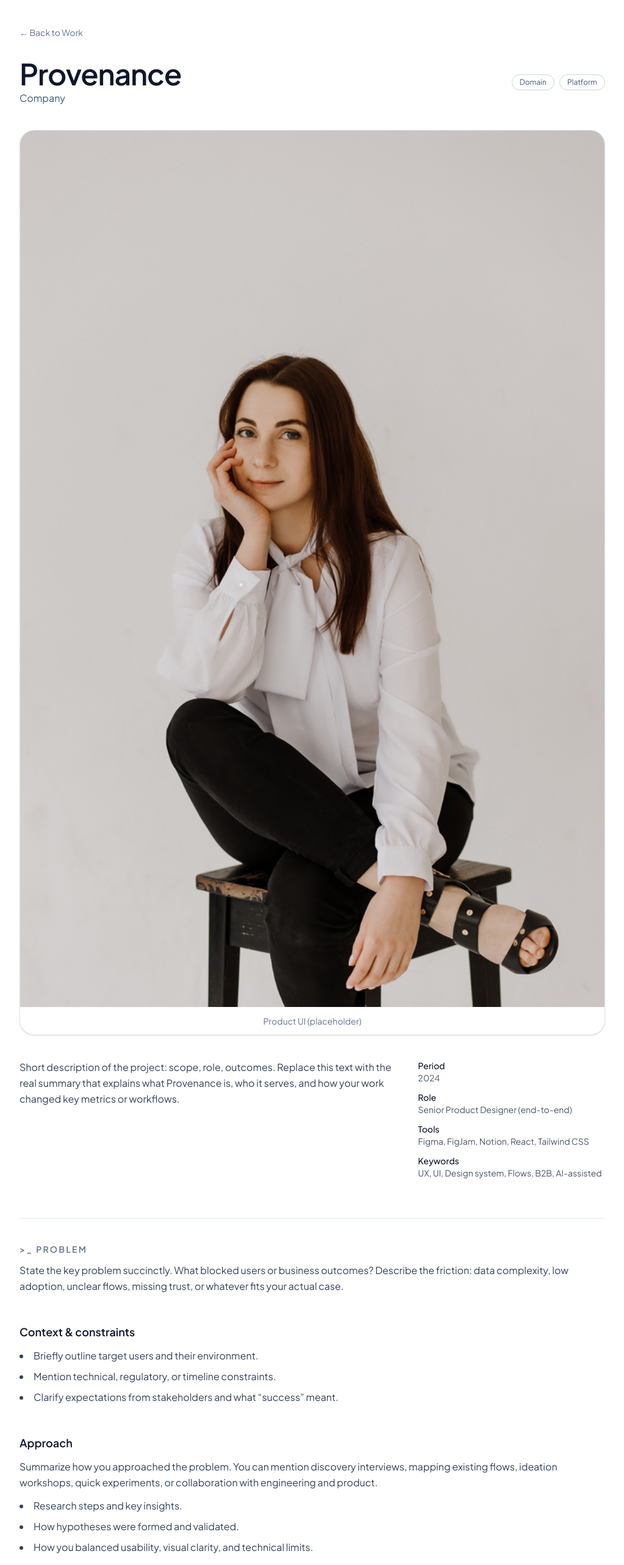
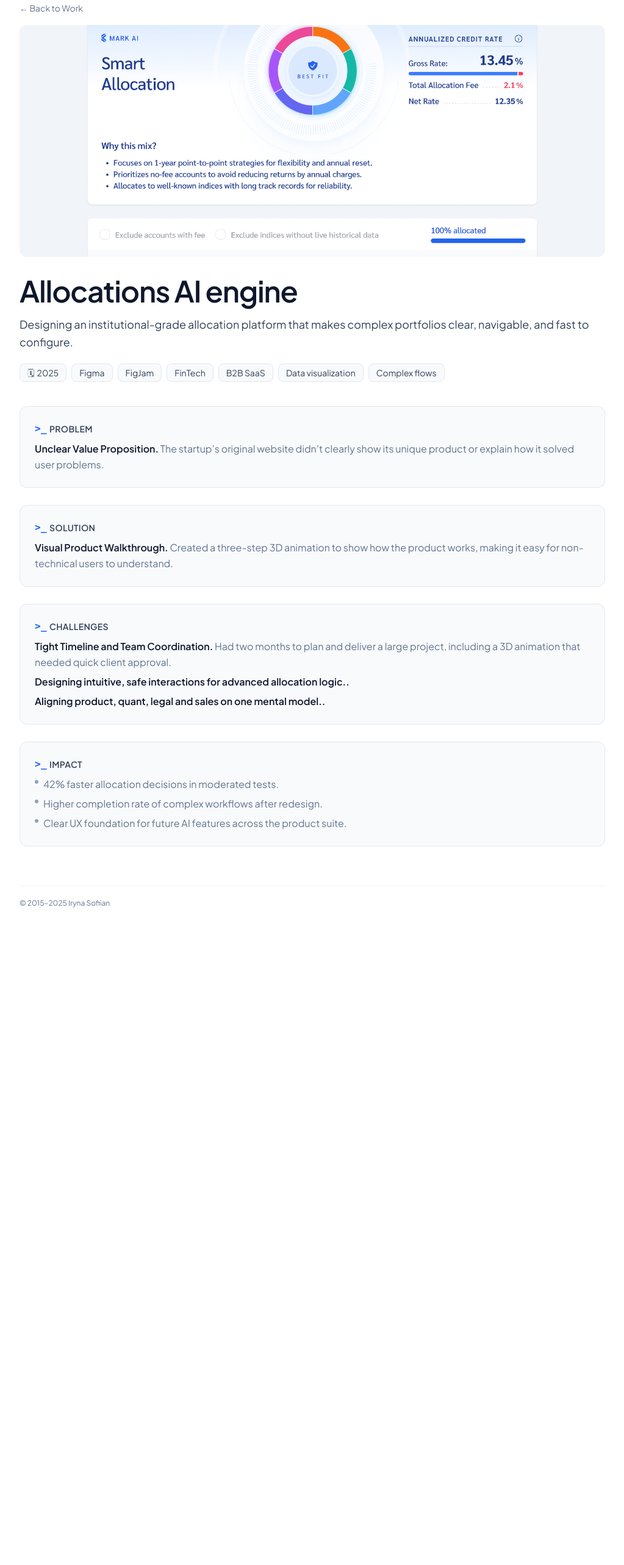
Before and after one commit to LiraCalifornia/iryna-portfolio, a Next.js app: page /work/allocations in a window 1280 px wide. Shown: the part 120-2686 px from the top of the page at 61% size, without its empty margins (128-1151 px from the left). After the commit the page ends 1665 px from the top, so only its background shows below. Built offline with nearby package versions, Linux system fonts and the light colour scheme.

Commit message:
Project styles design

```diff
--- a/src/app/work/[slug]/page.tsx
+++ b/src/app/work/[slug]/page.tsx
@@ -1,186 +1,269 @@
-// src/app/work/provenance/page.tsx
-import type { Metadata } from "next";
+import Image from "next/image";
 import Link from "next/link";
-import Image from "next/image";
+import { notFound } from "next/navigation";
 
-export const metadata: Metadata = {
-  title: "Provenance — Case Study | Iryna Sofiian",
-  description:
-    "Case study: Provenance. Short description of scope, role, outcomes, and product impact.",
-  alternates: { canonical: "/work/provenance" },
+type ProjectConfig = {
+  title: string;
+  subtitle?: string;
+  image?: string;
+  period?: string;
+  tools?: string;
+  keywords?: string;
+  problem?: string;
+  solution?: string;
+  challenges?: string[];
+  impact?: string[];
 };
 
-export default function ProvenancePage() {
+const allocationsCase: ProjectConfig = {
+  title: "Allocations AI engine",
+  subtitle:
+    "Designing an institutional-grade allocation platform that makes complex portfolios clear, navigable, and fast to configure.",
+  image: "/allocations-test.png",
+  period: "2025",
+  tools: "Figma, FigJam",
+  keywords:
+    "FinTech, B2B SaaS, Data visualization, Complex flows",
+  problem:
+    "Unclear Value Proposition. The startup’s original website didn’t clearly show its unique product or explain how it solved user problems.",
+  solution:
+    "Visual Product Walkthrough. Created a three-step 3D animation to show how the product works, making it easy for non-technical users to understand.",
+  challenges: [
+    "Tight Timeline and Team Coordination. Had two months to plan and deliver a large project, including a 3D animation that needed quick client approval.",
+    "Designing intuitive, safe interactions for advanced allocation logic.",
+    "Aligning product, quant, legal and sales on one mental model.",
+  ],
+  impact: [
+    "42% faster allocation decisions in moderated tests.",
+    "Higher completion rate of complex workflows after redesign.",
+    "Clear UX foundation for future AI features across the product suite.",
+  ],
+};
+
+const projects: Record<string, ProjectConfig> = {
+  allocations: allocationsCase,
+  "website-boost": {
+    title: "Marketing Website Optimization",
+    subtitle:
+      "Full case study coming soon. Focused on structure, messaging and experiments that moved revenue.",
+  },
+  flows: {
+    title: "Operational Tools & AI-assisted Flows",
+    subtitle:
+      "Full case study coming soon. Deep dive into complex internal workflows.",
+  },
+};
+
+export function generateStaticParams() {
+  return Object.keys(projects).map((slug) => ({ slug }));
+}
+
+export default async function WorkDetailPage({
+  params,
+}: {
+  params: Promise<{ slug: string }>;
+}) {
+  const { slug } = await params;
+  const project = projects[slug];
+
+  if (!project) {
+    notFound();
+  }
+
+  const {
+    title,
+    subtitle,
+    image,
+    period,
+    tools,
+    keywords,
+    problem,
+    solution,
+    challenges,
+    impact,
+  } = project;
+
+  const hasFullCase = Boolean(problem && solution);
+
+  const splitText = (text: string) => {
+    const [first, ...rest] = text.split(". ");
+    return { first, rest: rest.join(". ") };
+  };
+
+  const toolsTags = tools
+    ? tools.split(",").map((t) => t.trim()).filter(Boolean)
+    : [];
+  const keywordTags = keywords
+    ? keywords.split(",").map((t) => t.trim()).filter(Boolean)
+    : [];
+
   return (
-    <main className="min-h-screen bg-white py-16 sm:py-24">
-      {/* Головний консистентний wrapper */}
-      <div className="mx-auto w-full max-w-6xl px-6 lg:px-24">
+    <main className="bg-white">
+      <div className="mx-auto max-w-5xl px-4 sm:px-6 lg:px-8 py-10 sm:py-14">
         {/* Back link */}
+        <div className="mb-4">
           <Link
             href="/work"
-          className="text-sm text-slate-500 hover:text-slate-700 transition"
+            className="inline-flex items-center text-xs sm:text-sm text-slate-500 hover:text-slate-900 transition"
           >
             ← Back to Work
           </Link>
+        </div>
+
+        {/* Hero image */}
+        {image && (
+          <div className="relative w-full h-[220px] sm:h-[320px] md:h-[380px] rounded-xl overflow-hidden bg-slate-100">
+            <Image
+              src={image}
+              alt={title}
+              fill
+              className="object-cover"
+              sizes="100vw"
+            />
+          </div>
+        )}
 
         {/* Header */}
-        <header className="mt-8 flex flex-col gap-4 sm:flex-row sm:items-center sm:justify-between">
-          <div>
-            <h1 className="text-4xl sm:text-5xl font-semibold tracking-tight text-slate-900">
-              Provenance
+        <header className="mt-8">
+          <h1 className="text-3xl sm:text-4xl md:text-5xl font-semibold tracking-tight text-slate-900">
+            {title}
           </h1>
-            <p className="mt-1 text-sm sm:text-base text-slate-600">
-              Company
+          {subtitle && (
+            <p className="mt-3 sm:mt-4 text-sm sm:text-base md:text-lg leading-relaxed text-slate-700">
+              {subtitle}
             </p>
-          </div>
+          )}
 
-          <div className="flex flex-wrap gap-2">
-            <span className="inline-flex items-center rounded-full border border-slate-300 px-3 py-1 text-xs text-slate-600">
-              Domain
+          {/* Meta badges */}
+          <div className="mt-5 flex flex-wrap gap-2 text-xs sm:text-sm">
+            {period && (
+              <span className="inline-flex items-center gap-1 rounded-lg border border-slate-200 bg-slate-50 px-3 py-1 text-slate-700">
+                <span>🗓</span>
+                {period}
               </span>
-            <span className="inline-flex items-center rounded-full border border-slate-300 px-3 py-1 text-xs text-slate-600">
-              Platform
+            )}
+
+            {toolsTags.map((tag, index) => (
+              <span
+                key={`tool-${index}`}
+                className="inline-flex items-center rounded-lg border border-slate-200 bg-slate-50 px-3 py-1 text-slate-700"
+              >
+                {tag}
               </span>
+            ))}
+
+            {keywordTags.map((tag, index) => (
+              <span
+                key={`kw-${index}`}
+                className="inline-flex items-center rounded-lg border border-slate-200 bg-slate-50 px-3 py-1 text-slate-700"
+              >
+                {tag}
+              </span>
+            ))}
           </div>
         </header>
 
-        {/* Hero image card */}
-        <section className="mt-10 rounded-3xl border border-slate-200 bg-white overflow-hidden shadow-sm">
-          <Image
-            src="/hero-portrait.jpg" // placeholder, заміниш на скрін продукту
-            alt="Product UI (placeholder)"
-            width={1600}
-            height={900}
-            className="w-full h-auto object-cover"
-          />
-          <p className="px-6 py-3 text-center text-sm text-slate-500 border-t border-slate-100">
-            Product UI (placeholder)
+        {hasFullCase ? (
+          <section className="mt-10 space-y-6 sm:space-y-7">
+            {/* Problem */}
+            <div className="rounded-xl bg-slate-50 border border-slate-200 px-4 py-4 sm:px-6 sm:py-6">
+              <h2 className="flex items-center gap-1 text-xs sm:text-sm font-semibold uppercase tracking-wide text-slate-700">
+                <span className="text-blue-600 text-base font-mono">{">_"}</span>
+                Problem
+              </h2>
+              {problem && (
+                <p className="mt-2 text-sm sm:text-base leading-relaxed">
+                  <span className="font-semibold text-slate-900">
+                    {splitText(problem).first}.
+                  </span>{" "}
+                  <span className="text-slate-500">
+                    {splitText(problem).rest}
+                  </span>
                 </p>
-        </section>
-
-        {/* Summary + meta */}
-        <section className="mt-10 grid grid-cols-1 sm:grid-cols-[minmax(0,2fr)_minmax(0,1fr)] gap-10">
-          <p className="text-sm sm:text-base leading-relaxed text-slate-700">
-            Short description of the project: scope, role, outcomes. Replace
-            this text with the real summary that explains what Provenance is,
-            who it serves, and how your work changed key metrics or workflows.
-          </p>
-
-          <dl className="space-y-3 text-sm text-slate-600">
-            <div>
-              <dt className="font-medium text-slate-900">Period</dt>
-              <dd>2024</dd>
+              )}
             </div>
-            <div>
-              <dt className="font-medium text-slate-900">Role</dt>
-              <dd>Senior Product Designer (end-to-end)</dd>
-            </div>
-            <div>
-              <dt className="font-medium text-slate-900">Tools</dt>
-              <dd>Figma, FigJam, Notion, React, Tailwind CSS</dd>
-            </div>
-            <div>
-              <dt className="font-medium text-slate-900">Keywords</dt>
-              <dd>UX, UI, Design system, Flows, B2B, AI-assisted</dd>
-            </div>
-          </dl>
-        </section>
-
-        {/* Problem */}
-        <section className="mt-16 border-t border-slate-200 pt-10">
-          <h2 className="text-sm font-semibold uppercase tracking-[0.16em] text-slate-500">
-            &gt;_ Problem
-          </h2>
-          <p className="mt-3 text-sm sm:text-base leading-relaxed text-slate-700">
-            State the key problem succinctly. What blocked users or business
-            outcomes? Describe the friction: data complexity, low adoption,
-            unclear flows, missing trust, or whatever fits your actual case.
-          </p>
-        </section>
-
-        {/* Context & Constraints */}
-        <section className="mt-12">
-          <h2 className="text-base sm:text-lg font-semibold text-slate-900">
-            Context &amp; constraints
-          </h2>
-          <ul className="mt-3 space-y-2 text-sm sm:text-base leading-relaxed text-slate-700 list-disc list-inside">
-            <li>Briefly outline target users and their environment.</li>
-            <li>Mention technical, regulatory, or timeline constraints.</li>
-            <li>
-              Clarify expectations from stakeholders and what “success” meant.
-            </li>
-          </ul>
-        </section>
-
-        {/* Approach / Process */}
-        <section className="mt-12">
-          <h2 className="text-base sm:text-lg font-semibold text-slate-900">
-            Approach
-          </h2>
-          <p className="mt-3 text-sm sm:text-base leading-relaxed text-slate-700">
-            Summarize how you approached the problem. You can mention discovery
-            interviews, mapping existing flows, ideation workshops, quick
-            experiments, or collaboration with engineering and product.
-          </p>
-          <ul className="mt-3 space-y-2 text-sm sm:text-base leading-relaxed text-slate-700 list-disc list-inside">
-            <li>Research steps and key insights.</li>
-            <li>How hypotheses were formed and validated.</li>
-            <li>
-              How you balanced usability, visual clarity, and technical limits.
-            </li>
-          </ul>
-        </section>
 
             {/* Solution */}
-        <section className="mt-12">
-          <h2 className="text-base sm:text-lg font-semibold text-slate-900">
+            <div className="rounded-xl bg-slate-50 border border-slate-200 px-4 py-4 sm:px-6 sm:py-6">
+              <h2 className="flex items-center gap-1 text-xs sm:text-sm font-semibold uppercase tracking-wide text-slate-700">
+                <span className="text-blue-600 text-base font-mono">{">_"}</span>
                 Solution
               </h2>
-          <p className="mt-3 text-sm sm:text-base leading-relaxed text-slate-700">
-            Describe the final experience: structure, navigation, key screens,
-            interaction patterns, and how they help users achieve their goals
-            faster and with more confidence.
+              {solution && (
+                <p className="mt-2 text-sm sm:text-base leading-relaxed">
+                  <span className="font-semibold text-slate-900">
+                    {splitText(solution).first}.
+                  </span>{" "}
+                  <span className="text-slate-500">
+                    {splitText(solution).rest}
+                  </span>
                 </p>
-          <ul className="mt-3 space-y-2 text-sm sm:text-base leading-relaxed text-slate-700 list-disc list-inside">
-            <li>Clarified information hierarchy for complex data.</li>
-            <li>Reduced cognitive load with consistent patterns.</li>
-            <li>
-              Designed states for edge cases, errors, and empty data to keep UX
-              resilient.
+              )}
+            </div>
+
+            {/* Challenges */}
+            {challenges && challenges.length > 0 && (
+              <div className="rounded-xl bg-slate-50 border border-slate-200 px-4 py-4 sm:px-6 sm:py-6">
+                <h2 className="flex items-center gap-1 text-xs sm:text-sm font-semibold uppercase tracking-wide text-slate-700">
+                  <span className="text-blue-600 text-base font-mono">{">_"}</span>
+                  Challenges
+                </h2>
+                <ul className="mt-2 space-y-1.5 text-sm sm:text-base leading-relaxed">
+                  {challenges.map((item, index) => {
+                    const { first, rest } = splitText(item);
+                    return (
+                      <li key={index}>
+                        <span className="font-semibold text-slate-900">
+                          {first}.
+                        </span>{" "}
+                        <span className="text-slate-500">{rest}</span>
                       </li>
+                    );
+                  })}
                 </ul>
-        </section>
+              </div>
+            )}
 
             {/* Impact */}
-        <section className="mt-12">
-          <h2 className="text-base sm:text-lg font-semibold text-slate-900">
+            {impact && impact.length > 0 && (
+              <div className="rounded-xl bg-slate-50 border border-slate-200 px-4 py-4 sm:px-6 sm:py-6">
+                <h2 className="flex items-center gap-1 text-xs sm:text-sm font-semibold uppercase tracking-wide text-slate-700">
+                  <span className="text-blue-600 text-base font-mono">{">_"}</span>
                   Impact
                 </h2>
-          <p className="mt-3 text-sm sm:text-base leading-relaxed text-slate-700">
-            Replace these placeholders with real numbers or qualitative
-            outcomes.
+                <ul className="mt-2 space-y-1.5 text-sm sm:text-base leading-relaxed text-slate-800">
+                  {impact.map((item, index) => (
+                    <li key={index} className="flex gap-2">
+                      <span className="mt-[6px] h-1.5 w-1.5 rounded-full bg-slate-400 flex-shrink-0" />
+                      <span className="text-slate-500">{item}</span>
+                    </li>
+                  ))}
+                </ul>
+              </div>
+            )}
+          </section>
+        ) : (
+          // Coming soon layout
+          <section className="mt-10">
+            <div className="rounded-xl bg-slate-50 border border-slate-200 px-4 py-5 sm:px-6 sm:py-7">
+              <p className="text-sm sm:text-base leading-relaxed text-slate-800">
+                Full case study for this project is coming soon. If you&apos;d
+                like details now, please{" "}
+                <Link
+                  href="/contact"
+                  className="underline underline-offset-4 decoration-slate-400 hover:decoration-slate-900"
+                >
+                  get in touch
+                </Link>
+                .
               </p>
-          <ul className="mt-3 space-y-2 text-sm sm:text-base leading-relaxed text-slate-700 list-disc list-inside">
-            <li>↑ Conversion / activation / task completion.</li>
-            <li>↓ Time-to-value or onboarding friction.</li>
-            <li>
-              Feedback from users or stakeholders that proves the new experience
-              works.
-            </li>
-          </ul>
+            </div>
           </section>
+        )}
 
-        {/* Learnings / Closing */}
-        <section className="mt-12 mb-8">
-          <h2 className="text-base sm:text-lg font-semibold text-slate-900">
-            What I took from this project
-          </h2>
-          <p className="mt-3 text-sm sm:text-base leading-relaxed text-slate-700">
-            One or two concise reflections: about working with complex systems,
-            collaboration style, or how this case shaped your approach to future
-            B2B / AI-heavy products.
-          </p>
-        </section>
+        <footer className="mt-14 sm:mt-16 border-t border-slate-100 pt-5 text-[10px] sm:text-xs text-slate-500">
+          © 2015–2025 Iryna Sofiian
+        </footer>
       </div>
     </main>
   );
--- a/src/components/ProjectShortcuts.tsx
+++ b/src/components/ProjectShortcuts.tsx
@@ -2,6 +2,7 @@
 "use client";
 
 import Link from "next/link";
+import Image from "next/image";
 
 export default function ProjectShortcuts() {
   return (
@@ -20,30 +21,37 @@
         <div className="mt-10 space-y-8">
           {/* Project 1 */}
           <Link
-            href="/work/provenance"
+            href="/work/allocations"
             className="block rounded-xl border border-slate-200 bg-white p-8 sm:p-10 hover:border-slate-900 transition-colors"
           >
             <div className="grid grid-cols-1 lg:grid-cols-2 gap-10 items-start">
               {/* Text */}
               <div>
                 <h3 className="text-lg sm:text-xl font-semibold text-slate-900">
-                  Designing a Gen AI app ecosystem
+                  Allocations AI engine
                 </h3>
                 <p className="mt-3 text-sm sm:text-base leading-relaxed text-slate-700">
-                  Led product &amp; UX for a Gen-AI writing suite — built MVP,
-                  validated flows and scaled onboarding.
+                  Designing an institutional-grade allocation tool that helps
+                  advisors and investors build diversified portfolios with
+                  confidence and speed.
                 </p>
                 <div className="mt-5 flex flex-wrap items-baseline gap-4 text-sm text-slate-600">
                   <span className="text-2xl font-semibold text-slate-900">
-                    70+
+                    +42%
                   </span>
-                  <span>NPS score (world-class)</span>
+                  <span>Faster allocation decisions</span>
                 </div>
               </div>
 
-              {/* Placeholder image */}
-              <div className="h-52 w-full rounded-xl bg-emerald-700/90 flex items-center justify-center text-sm font-medium text-emerald-50">
-                Provenance%20AI
+              {/* Real project image */}
+              <div className="relative h-52 w-full overflow-hidden">
+                <Image
+                  src="/allocations-test.png"
+                  alt="Allocations project preview"
+                  fill
+                  className="object-cover transition-transform duration-500 ease-out hover:scale-[1.03]"
+                  sizes="(max-width: 1024px) 100vw, 50vw"
+                />
               </div>
             </div>
           </Link>
@@ -55,7 +63,7 @@
           >
             <div className="grid grid-cols-1 lg:grid-cols-2 gap-10 items-start">
               {/* Placeholder image */}
-              <div className="h-52 w-full rounded-xl bg-amber-800/90 flex items-center justify-center text-sm font-medium text-amber-50">
+              <div className="h-52 w-full bg-amber-800/90 flex items-center justify-center text-sm font-medium text-amber-50">
                 Website
               </div>
 
```
Also changed, not shown: public/allocations-test.png (added). Lines whose indentation alone changed are shown as unchanged.
